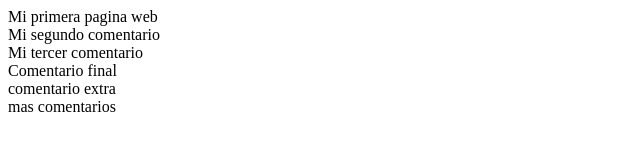
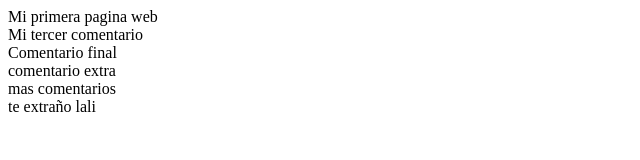
Before and after one commit to maxchz/ExplicacionGIT, a plain HTML site: page index.html in a window 1280 px wide. Shown: the full height of the page, 0-640 px from the left. Drawn offline with Linux system fonts and the light colour scheme.

Commit message:
etraño a lali

```diff
--- a/index.html
+++ b/index.html
@@ -8,11 +8,12 @@
 </head>
 <body>
     <div>Mi primera pagina web</div>
-    <div>Mi segundo comentario</div>
+
     <div>Mi tercer comentario</div>
     <div>Comentario final</div>
     <div>comentario extra</div>
     <div> mas comentarios</div>
+    <div>te extraño lali</div>
 
 </body>
 </html>
```
